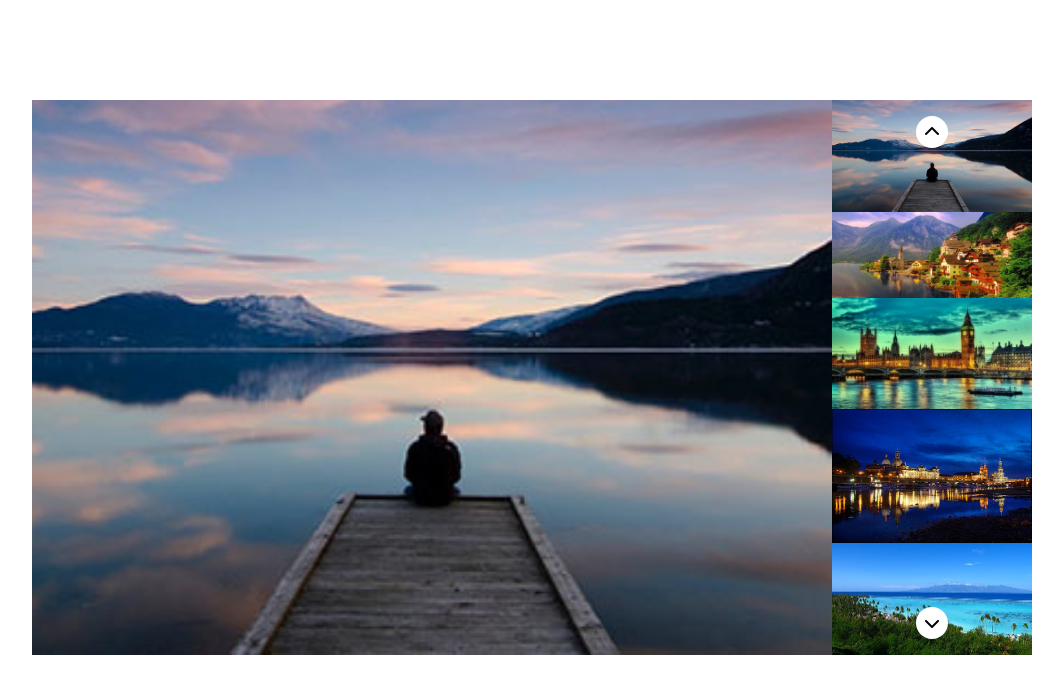
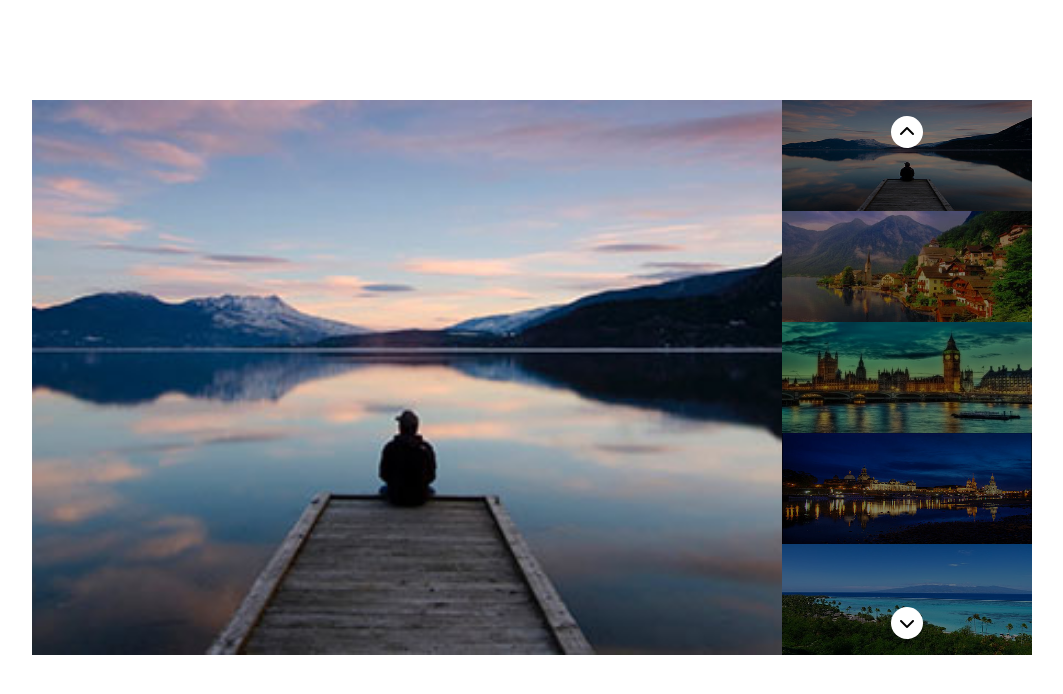
Before and after one commit to DavideSias/js-array-carousel, a plain HTML site: page index.html in a window 1280 px wide. Shown: the whole page, without its empty margins (108-1171 px from the left). Drawn offline with Linux system fonts and the light colour scheme.

Commit message:
Add css style to implement in js

```diff
--- a/css/style.css
+++ b/css/style.css
@@ -13,7 +13,6 @@
 
 .slider {
 	margin: auto;
-	max-width: 800px;
 }
 
 .side-imgs{
@@ -21,9 +20,13 @@
     display: flex;
     flex-direction: column;
     height: 100%;
-    width: 20%;
+    width: 25%;
 }
 
+.img-side{
+    filter: brightness(0.5);
+    height: 111px;
+}
 
 .controls {
 	display: flex;
@@ -56,12 +59,17 @@
 	position: absolute;
 	inset: 0;
 	display: none;
-	width: 80%;
+	width: 75%;
 	height: 100%;
 	object-fit: cover;
 	object-position: center;
 }
 
+.focused{
+    border: 3px solid lightskyblue;
+    filter: brightness(1);
+}
+
 .active {
 	display: block;
 }
```
Also changed, not shown: index.html (+0 -4 lines).
